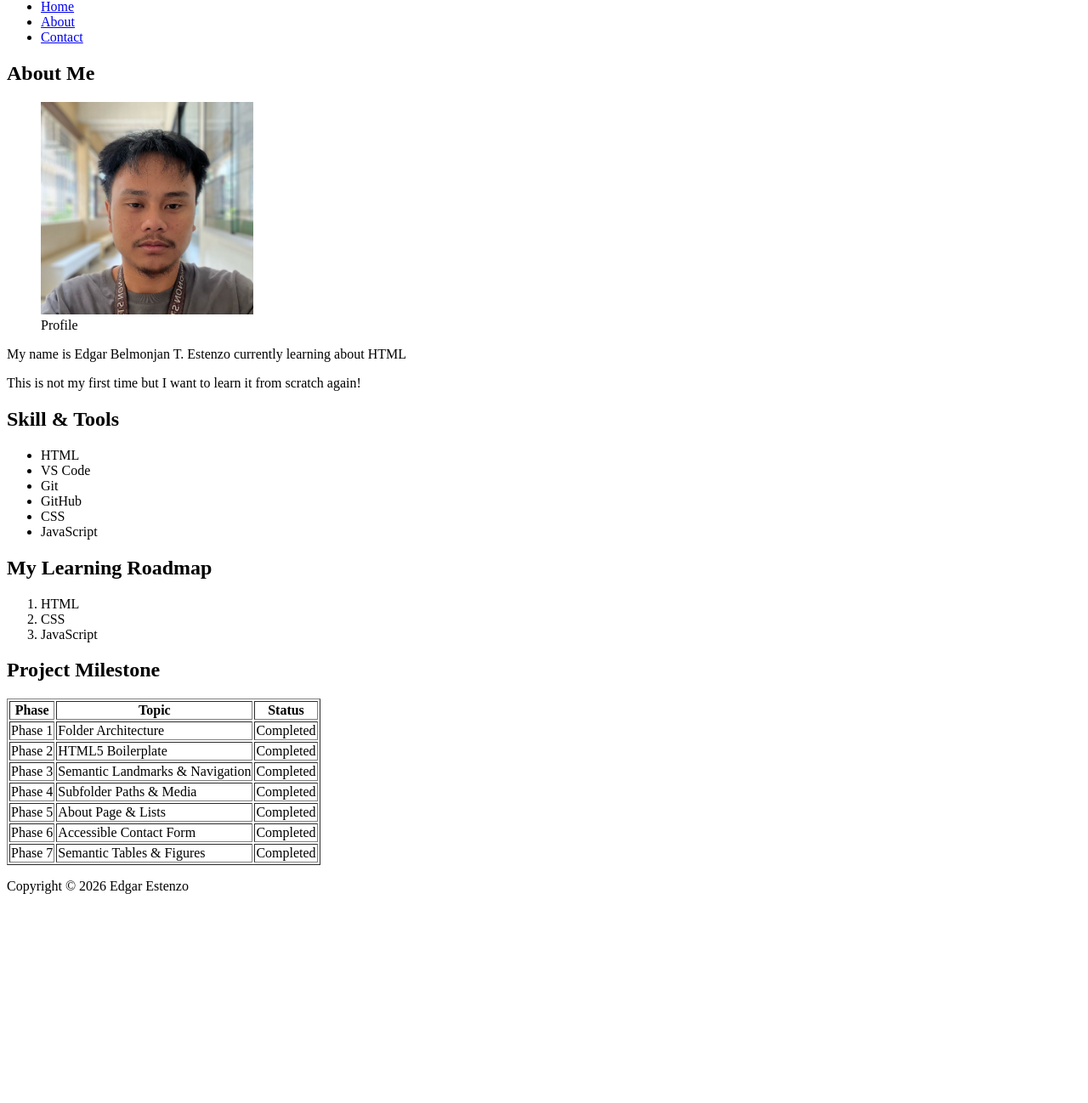
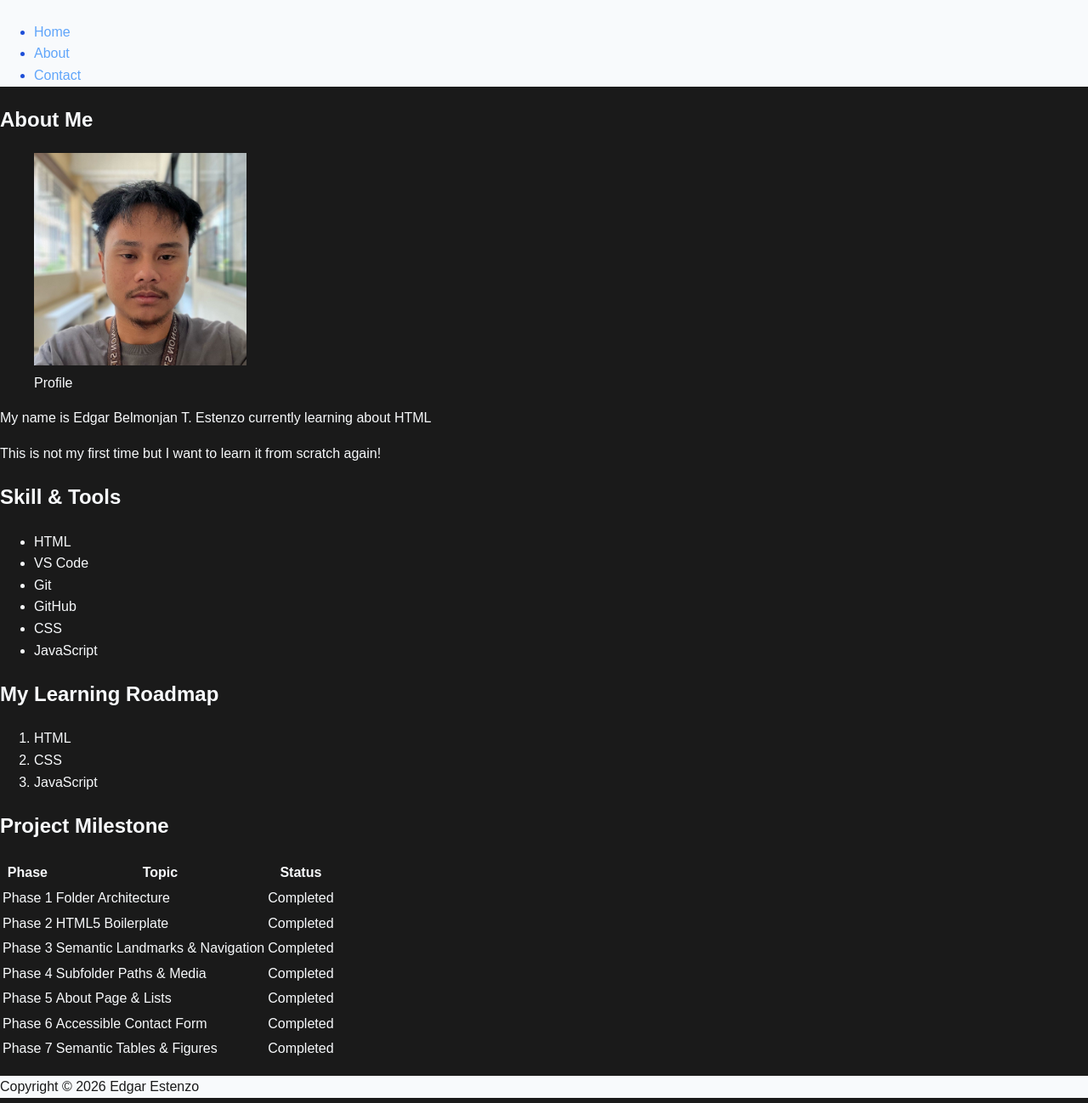
Before and after one commit to donggardo1011/personal-blog, a plain HTML site: page information/about.html in a window 1280 px wide. Shown: the part 81-1379 px from the top of the page at 85% size. Before the commit the page ends 1149 px from the top, so only its background shows below. Drawn offline with Linux system fonts and the light colour scheme.

Commit message:
Complete CSS Phase 1: Link external stylesheet and set base typography and colors

```diff
--- a/information/about.html
+++ b/information/about.html
@@ -4,6 +4,7 @@
         <meta charset="UTF-8">
         <meta name="viewport" content="width=device-width, initial-scale=1.0">
         <title>ABOUT PAGE</title>
+        <link rel="stylesheet" href="../styles/style.css">
     </head>
 
     <body>
@@ -56,7 +57,7 @@
 
                 <section>
                     <h2>Project Milestone</h2>
-                    <table border="1">
+                    <table>
                         <thead>
                             <tr>
                                 <th>Phase</th>
--- /dev/null
+++ b/styles/style.css
@@ -0,0 +1,35 @@
+body {
+    font-family: Arial, Helvetica, sans-serif;
+    line-height: 1.6;
+    background-color: #1a1a1a;
+    margin: 0;
+    color: #f8fafc;
+}
+
+header {
+    background-color: #f8fafc;
+    color: #1d4ed8;
+}
+
+footer {
+    background-color: #f8fafc;
+    color: #1a1a1a;
+}
+
+h1 {
+    font-size: 2.25rem;
+}
+
+h2 {
+    font-size: 1.5rem;
+}
+
+a {
+    color: #60a5fa;
+    text-decoration: none;
+}
+
+a:hover {
+    text-decoration-line: underline;
+    color: #1d4ed8;
+}
```
Also changed, not shown: blogpost/post.html (+1 -0 lines), index.html (+1 -0 lines), information/contact.html (+1 -0 lines).
